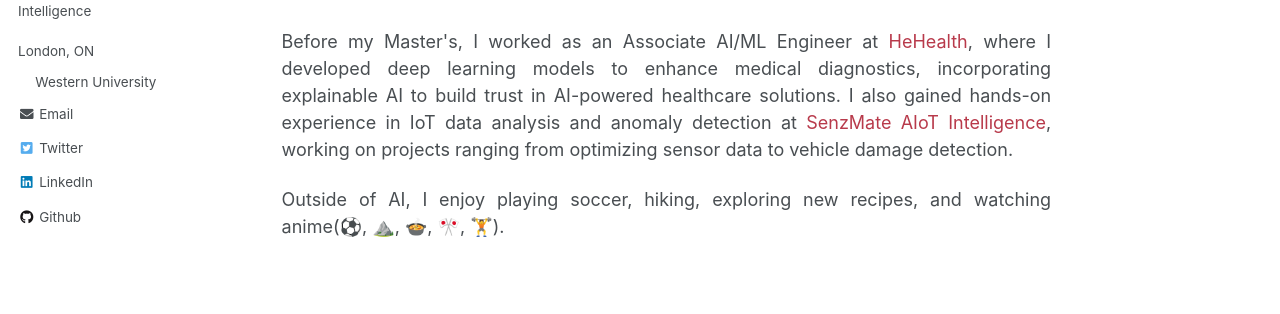
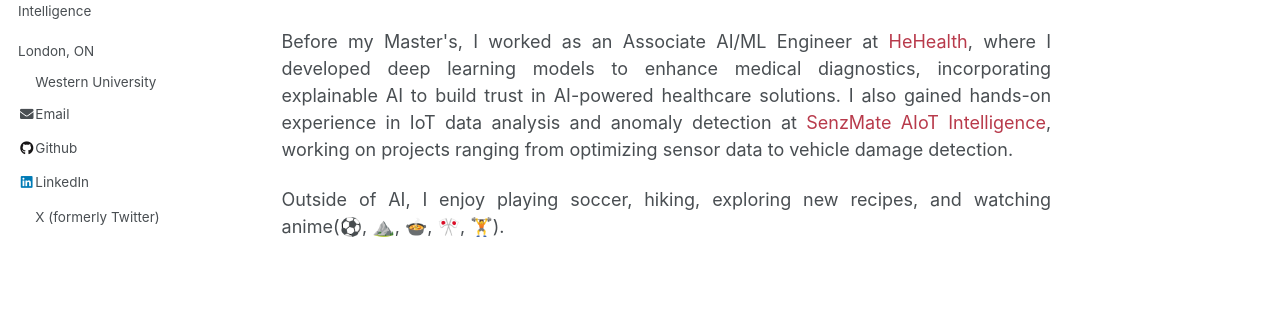
Before and after one commit to ayogenthiran/ayogenthiran.github.io, a Jekyll site: the page built from _pages/about.md, in a window 1280 px wide. Shown: the part 313-627 px from the top of the page. Built offline with Jekyll 4.4.1, drawn with Linux system fonts in a browser that asks for light colours.

Commit message:
Update author profile

```diff
--- a/_includes/author-profile.html
+++ b/_includes/author-profile.html
@@ -1,3 +1,4 @@
+
 {% include base_path %}
 
 {% if page.author and site.data.authors[page.author] %}
@@ -16,12 +17,14 @@
 
   <div class="author__content">
     <h3 class="author__name">{{ author.name }}</h3>
+    {% if author.pronouns %}<p class="author__pronouns">{{ author.pronouns }}</p>{% endif %}
     {% if author.bio %}<p class="author__bio">{{ author.bio }}</p>{% endif %}
   </div>
 
   <div class="author__urls-wrapper">
     <button class="btn btn--inverse">Follow</button>
     <ul class="author__urls social-icons">
+      <!-- Font Awesome icons / Biographic information  -->
       {% if author.location %}
         <li class="author__desktop"><i class="fa-solid fa-location-dot icon-pad-right" aria-hidden="true"></i>{{ author.location }}</li>
       {% endif %}
@@ -29,95 +32,131 @@
         <li class="author__desktop"><i class="fas fa-fw fa-building-columns icon-pad-right" aria-hidden="true"></i>{{ author.employer }}</li>
       {% endif %}
       {% if author.uri %}
-        <li><a href="{{ author.uri }}"><i class="fas fa-fw fa-link" aria-hidden="true"></i> {{ site.data.ui-text[site.locale].website_label | default: "Website" }}</a></li>
+        <li><a href="{{ author.uri }}"><i class="fas fa-fw fa-link icon-pad-right" aria-hidden="true"></i>{{ site.data.ui-text[site.locale].website_label | default: "Website" }}</a></li>
       {% endif %}
       {% if author.email %}
-        <li><a href="mailto:{{ author.email }}"><i class="fas fa-fw fa-envelope" aria-hidden="true"></i> {{ site.data.ui-text[site.locale].email_label | default: "Email" }}</a></li>
+        <li><a href="mailto:{{ author.email }}"><i class="fas fa-fw fa-envelope icon-pad-right" aria-hidden="true"></i>{{ site.data.ui-text[site.locale].email_label | default: "Email" }}</a></li>
+      {% endif %}
+
+      <!-- Font Awesome and Academicons icons / Academic websites -->
+      {% if author.arxiv %}
+        <li><a href="{{ author.arxiv }}"><i class="ai ai-arxiv ai-fw icon-pad-right"></i>arXiv</a></li>
+      {% endif %}
+      {% if author.googlescholar %}
+        <li><a href="{{ author.googlescholar }}"><i class="ai ai-google-scholar icon-pad-right"></i>Google Scholar</a></li>
+      {% endif %}
+      {% if author.semantic %}
+        <li><a href="{{ author.semantic }}"><i class="ai ai-semantic-scholar ai-fw icon-pad-right"></i>Semantic Scholar</a></li>
+      {% endif %}
+      {% if author.impactstory %}
+        <li><a href="{{ author.impactstory }}"><i class="ai ai-impactstory ai-fw icon-pad-right"></i>Impactstory</a></li>
+      {% endif %}
+      {% if author.orcid %}
+        <li><a href="{{ author.orcid }}"><i class="ai ai-orcid ai-fw icon-pad-right"></i>ORCID</a></li>
+      {% endif %}
+      {% if author.pubmed %}
+        <li><a href="{{ author.pubmed }}"><i class="ai ai-pubmed ai-fw icon-pad-right"></i>PubMed</a></li>
+      {% endif %}
+      {% if author.researchgate %}
+        <li><a href="{{ author.researchgate }}"><i class="fab fa-fw fa-researchgate icon-pad-right" aria-hidden="true"></i>ResearchGate</a></li>
+      {% endif %}
+      {% if author.scopus %}
+        <li><a href="{{ author.scopus }}"><i class="ai ai-scopus icon-pad-right"></i>Scopus</a></li>
+      {% endif %}
+
+      <!-- Font Awesome icons / Repositories and software development -->
+      {% if author.bitbucket %}
+        <li><a href="https://bitbucket.org/{{ author.bitbucket }}"><i class="fab fa-fw fa-bitbucket icon-pad-right" aria-hidden="true"></i>Bitbucket</a></li>
+      {% endif %}
+      {% if author.codepen %}
+        <li><a href="https://codepen.io/{{ author.codepen }}"><i class="fab fa-fw fa-codepen icon-pad-right" aria-hidden="true"></i>CodePen</a></li>
+      {% endif %}
+      {% if author.dribbble %}
+        <li><a href="https://dribbble.com/{{ author.dribbble }}"><i class="fab fa-fw fa-dribbble icon-pad-right" aria-hidden="true"></i>Dribbble</a></li>
+      {% endif %}
+      {% if author.github %}
+        <li><a href="https://github.com/{{ author.github }}"><i class="fab fa-fw fa-github icon-pad-right" aria-hidden="true"></i>Github</a></li>
+      {% endif %}
+      {% if author.kaggle %}
+        <li><a href="https://kaggle.com/{{ author.kaggle }}"><i class="fab fa-fw fa-kaggle icon-pad-right" aria-hidden="true"></i>Kaggle</a></li>
+      {% endif %}
+      {% if author.stackoverflow %}
+        <li><a href="https://www.stackoverflow.com/users/{{ author.stackoverflow }}"><i class="fab fa-fw fa-stack-overflow icon-pad-right" aria-hidden="true"></i>Stackoverflow</a></li>
+      {% endif %}
+
+      <!-- Font Awesome icons / Social media -->
+      {% if author.bluesky %}
+        <li><a href="https://bsky.app/profile/{{ author.bluesky }}"><i class="fab fa-fw fa-bluesky icon-pad-right" aria-hidden="true"></i>Bluesky</a></li>
+      {% endif %}
+      {% if author.facebook %}
+        <li><a href="https://www.facebook.com/{{ author.facebook }}"><i class="fab fa-fw fa-facebook-f icon-pad-right" aria-hidden="true"></i>Facebook</a></li>
+      {% endif %}
+      {% if author.flickr %}
+        <li><a href="https://www.flickr.com/{{ author.flickr }}"><i class="fab fa-fw fa-flickr icon-pad-right" aria-hidden="true"></i>Flickr</a></li>
+      {% endif %}
+      {% if author.foursquare %}
+        <li><a href="https://foursquare.com/{{ author.foursquare }}"><i class="fab fa-fw fa-foursquare icon-pad-right" aria-hidden="true"></i>Foursquare</a></li>
+      {% endif %}
+      {% if author.goodreads %}
+        <li><a href="https://www.goodreads.com/{{ author.goodreads }}"><i class="fab fa-fw fa-goodreads icon-pad-right" aria-hidden="true"></i>Goodreads</a></li>
+      {% endif %}
+      {% if author.google_plus %}
+        <li><a href="https://plus.google.com/+{{ author.google_plus }}"><i class="fab fa-fw fa-google-plus-g icon-pad-right" aria-hidden="true"></i>Google+</a></li>
       {% endif %}
       {% if author.keybase %}
-        <li><a href="https://keybase.io/{{ author.keybase }}"><i class="fas fa-fw fa-key" aria-hidden="true"></i> Keybase</a></li>
+        <li><a href="https://keybase.io/{{ author.keybase }}"><i class="fas fa-fw fa-key icon-pad-right" aria-hidden="true"></i>Keybase</a></li>
       {% endif %}
-       {% if author.researchgate %}
-        <li><a href="{{ author.researchgate }}"><i class="fab fa-fw fa-researchgate" aria-hidden="true"></i> ResearchGate</a></li>
+      {% if author.instagram %}
+        <li><a href="https://instagram.com/{{ author.instagram }}"><i class="fab fa-fw fa-instagram icon-pad-right" aria-hidden="true"></i>Instagram</a></li>
+      {% endif %}
+      {% if author.lastfm %}
+        <li><a href="https://last.fm/user/{{ author.lastfm }}"><i class="fab fa-fw fa-lastfm icon-pad-right" aria-hidden="true"></i>Last.fm</a></li>
+      {% endif %}
+      {% if author.linkedin %}
+        <li><a href="https://www.linkedin.com/in/{{ author.linkedin }}"><i class="fab fa-fw fa-linkedin icon-pad-right" aria-hidden="true"></i>LinkedIn</a></li>
+      {% endif %}
+      {% if author.mastodon %}
+        <li><a href="{{ author.mastodon }}"><i class="fab fa-fw fa-mastodon icon-pad-right" aria-hidden="true"></i>Mastodon</a></li>
+      {% endif %}
+      {% if author.medium %}
+        <li><a href="{{ author.medium }}"><i class="fab fa-fw fa-medium icon-pad-right" aria-hidden="true"></i>Medium</a></li>
+      {% endif %}
+      {% if author.pinterest %}
+        <li><a href="https://www.pinterest.com/{{ author.pinterest }}"><i class="fab fa-fw fa-pinterest icon-pad-right" aria-hidden="true"></i>Pinterest</a></li>
+      {% endif %}
+      {% if author.soundcloud %}
+        <li><a href="https://soundcloud.com/{{ author.soundcloud }}"><i class="fab fa-fw fa-soundcloud icon-pad-right" aria-hidden="true"></i>Soundcloud</a></li>
+      {% endif %}
+      {% if author.steam %}
+        <li><a href="https://steamcommunity.com/id/{{ author.steam }}"><i class="fab fa-fw fa-steam icon-pad-right" aria-hidden="true"></i>Steam</a></li>
+      {% endif %}
+      {% if author.telegram %}
+        <li><a href="{{ author.telegram }}"><i class="fab fa-fw fa-telegram icon-pad-right" aria-hidden="true"></i>Telegram</a></li>
+      {% endif %}
+      {% if author.tumblr %}
+        <li><a href="https://{{ author.tumblr }}.tumblr.com"><i class="fab fa-fw fa-tumblr icon-pad-right" aria-hidden="true"></i>Tumblr</a></li>
       {% endif %}
       {% if author.twitter %}
-        <li><a href="https://twitter.com/{{ author.twitter }}"><i class="fab fa-fw fa-twitter-square" aria-hidden="true"></i> Twitter</a></li>
+        <li><a href="https://twitter.com/{{ author.twitter }}"><i class="fab fa-fw fa-x-twitter icon-pad-right" aria-hidden="true"></i>X (formerly Twitter)</a></li>
       {% endif %}
-      {% if author.facebook %}
-        <li><a href="https://www.facebook.com/{{ author.facebook }}"><i class="fab fa-fw fa-facebook-square" aria-hidden="true"></i> Facebook</a></li>
+      {% if author.vine %}
+        <li><a href="https://vine.co/u/{{ author.vine }}"><i class="fab fa-fw fa-vine icon-pad-right" aria-hidden="true"></i>Vine</a></li>
       {% endif %}
-      {% if author.google_plus %}
-        <li><a href="https://plus.google.com/+{{ author.google_plus }}"><i class="fab fa-fw fa-google-plus" aria-hidden="true"></i> Google+</a></li>
+      {% if author.weibo %}
+        <li><a href="https://www.weibo.com/{{ author.weibo }}"><i class="fab fa-fw fa-weibo icon-pad-right" aria-hidden="true"></i>Weibo</a></li>
       {% endif %}
-      {% if author.linkedin %}
-        <li><a href="https://www.linkedin.com/in/{{ author.linkedin }}"><i class="fab fa-fw fa-linkedin" aria-hidden="true"></i> LinkedIn</a></li>
+      {% if author.wikipedia %}
+        <li><a href="https://en.wikipedia.org/wiki/User:{{ author.wikipedia }}"><i class="fab fa-fw fa-wikipedia-w icon-pad-right" aria-hidden="true"></i>Wikipedia</a></li>
       {% endif %}
       {% if author.xing %}
-        <li><a href="https://www.xing.com/profile/{{ author.xing }}"><i class="fab fa-fw fa-xing-square" aria-hidden="true"></i> XING</a></li>
-      {% endif %}
-      {% if author.instagram %}
-        <li><a href="https://instagram.com/{{ author.instagram }}"><i class="fab fa-fw fa-instagram" aria-hidden="true"></i> Instagram</a></li>
-      {% endif %}
-      {% if author.tumblr %}
-        <li><a href="https://{{ author.tumblr }}.tumblr.com"><i class="fab fa-fw fa-tumblr-square" aria-hidden="true"></i> Tumblr</a></li>
-      {% endif %}
-      {% if author.bitbucket %}
-        <li><a href="https://bitbucket.org/{{ author.bitbucket }}"><i class="fab fa-fw fa-bitbucket" aria-hidden="true"></i> Bitbucket</a></li>
-      {% endif %}
-      {% if author.github %}
-        <li><a href="https://github.com/{{ author.github }}"><i class="fab fa-fw fa-github" aria-hidden="true"></i> Github</a></li>
-      {% endif %}
-      {% if author.stackoverflow %}
-        <li><a href="https://www.stackoverflow.com/users/{{ author.stackoverflow }}"><i class="fab fa-fw fa-stack-overflow" aria-hidden="true"></i> Stackoverflow</a></li>
-      {% endif %}
-      {% if author.lastfm %}
-        <li><a href="https://lastfm.com/user/{{ author.lastfm }}"><i class="fab fa-fw fa-lastfm-square" aria-hidden="true"></i> Last.fm</a></li>
-      {% endif %}
-      {% if author.dribbble %}
-        <li><a href="https://dribbble.com/{{ author.dribbble }}"><i class="fab fa-fw fa-dribbble-square" aria-hidden="true"></i> Dribbble</a></li>
-      {% endif %}
-      {% if author.pinterest %}
-        <li><a href="https://www.pinterest.com/{{ author.pinterest }}"><i class="fab fa-fw fa-pinterest" aria-hidden="true"></i> Pinterest</a></li>
-      {% endif %}
-      {% if author.foursquare %}
-        <li><a href="https://foursquare.com/{{ author.foursquare }}"><i class="fab fa-fw fa-foursquare" aria-hidden="true"></i> Foursquare</a></li>
-      {% endif %}
-      {% if author.steam %}
-        <li><a href="https://steamcommunity.com/id/{{ author.steam }}"><i class="fab fa-fw fa-steam-square" aria-hidden="true"></i> Steam</a></li>
+        <li><a href="https://www.xing.com/profile/{{ author.xing }}"><i class="fab fa-fw fa-xing icon-pad-right" aria-hidden="true"></i>XING</a></li>
       {% endif %}
       {% if author.youtube %}
-        <li><a href="https://www.youtube.com/user/{{ author.youtube }}"><i class="fab fa-fw fa-youtube" aria-hidden="true"></i> YouTube</a></li>
+        <li><a href="https://www.youtube.com/@{{ author.youtube }}"><i class="fab fa-fw fa-youtube icon-pad-right" aria-hidden="true"></i>YouTube</a></li>
       {% endif %}
-      {% if author.soundcloud %}
-        <li><a href="https://soundcloud.com/{{ author.soundcloud }}"><i class="fab fa-fw fa-soundcloud" aria-hidden="true"></i> Soundcloud</a></li>
+      {% if author.zhihu %}
+      <li><a href="htps://www.zhihu.com/people/{{ author.zhihu }}"><i class="fab fa-fw fa-zhihu icon-pad-right" aria-hidden="true"></i>Zhihu</a></li>
       {% endif %}
-      {% if author.weibo %}
-        <li><a href="https://www.weibo.com/{{ author.weibo }}"><i class="fab fa-fw fa-weibo" aria-hidden="true"></i> Weibo</a></li>
-      {% endif %}
-      {% if author.flickr %}
-        <li><a href="https://www.flickr.com/{{ author.flickr }}"><i class="fab fa-fw fa-flickr" aria-hidden="true"></i> Flickr</a></li>
-      {% endif %}
-      {% if author.codepen %}
-        <li><a href="https://codepen.io/{{ author.codepen }}"><i class="fab fa-fw fa-codepen" aria-hidden="true"></i> CodePen</a></li>
-      {% endif %}
-      {% if author.vine %}
-        <li><a href="https://vine.co/u/{{ author.vine }}"><i class="fab fa-fw fa-vine" aria-hidden="true"></i> Vine</a></li>
-      {% endif %}
-      {% if author.googlescholar %}
-        <li><a href="{{ author.googlescholar }}"><i class="fas fa-fw fa-graduation-cap"></i> Google Scholar</a></li>
-      {% endif %}
-      {% if author.pubmed %}
-        <li><a href="{{ author.pubmed }}"><i class="ai ai-pubmed-square ai-fw"></i> PubMed</a></li>
-      {% endif %}
-      {% if author.orcid %}
-        <li><a href="{{ author.orcid }}"><i class="ai ai-orcid-square ai-fw"></i> ORCID</a></li>
-      {% endif %}
-      {% if author.impactstory %}
-        <li><a href="{{ author.impactstory }}"><i class="ai ai-impactstory ai-fw"></i> Impactstory</a></li>
-      {% endif %}
-      {% if author.wikipedia %}
-        <li><a href="https://en.wikipedia.org/wiki/User:{{ author.wikipedia }}"><i class="fab fa-fw fa-wikipedia-w" aria-hidden="true"></i> Wikipedia</a></li>
-{% endif %}
     </ul>
   </div>
 </div>
```
